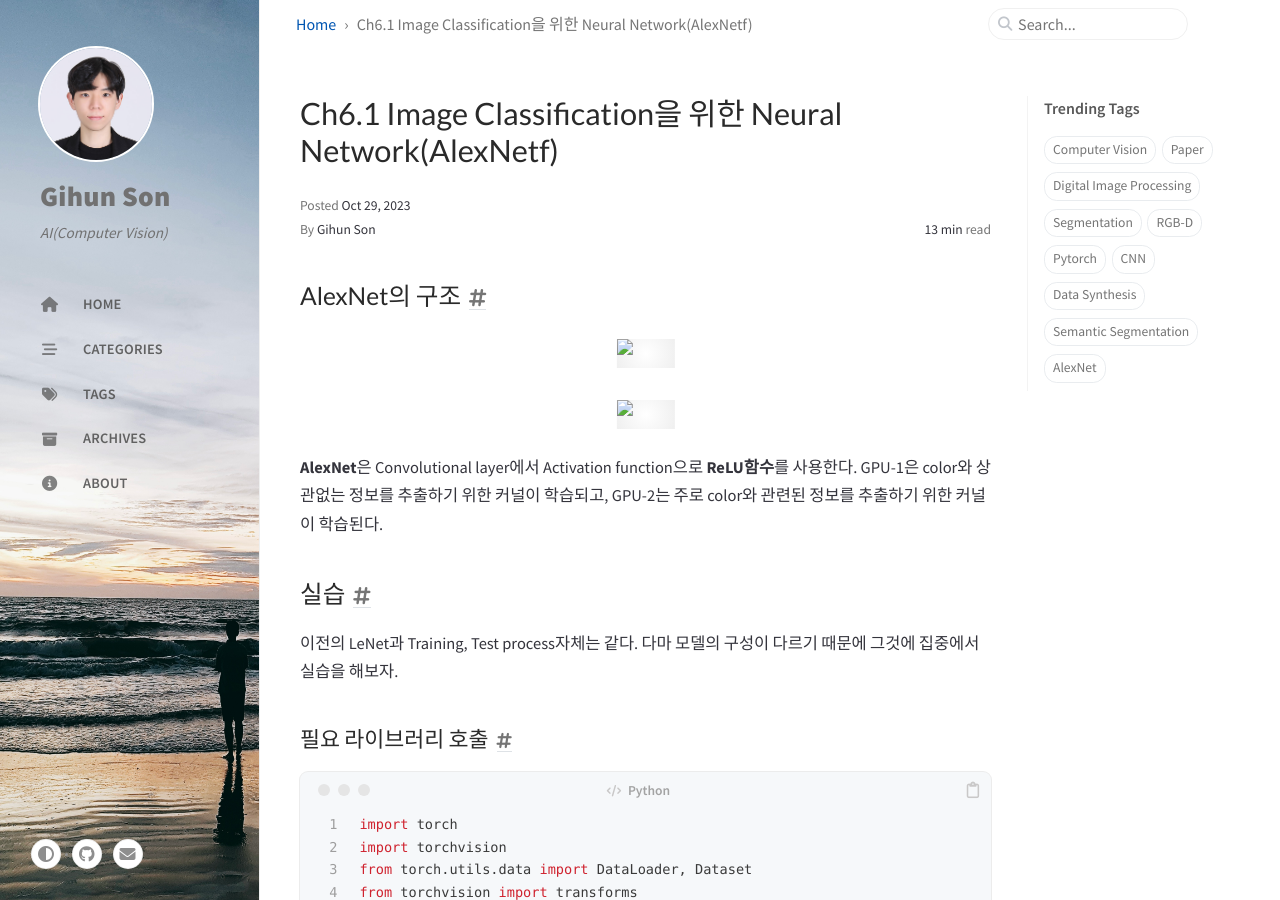
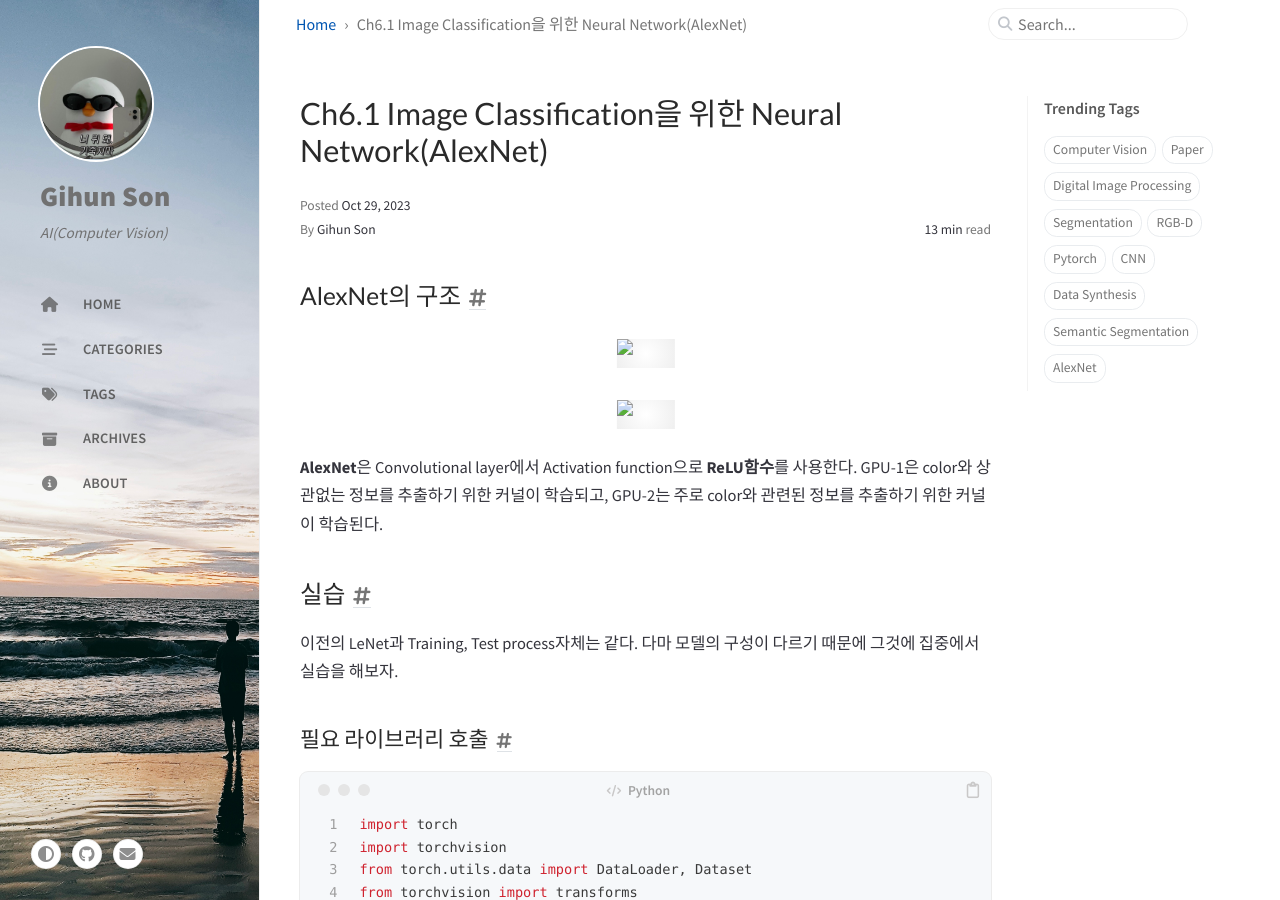
Before and after one commit to gihuni99/gihuni99.github.io, a Jekyll site: the page built from _posts/Study/Pytorch/2023-10-29-Ch6_1_2.md, in a window 1280 px wide and 900 px high. Built offline with Jekyll 4.4.1, drawn with Linux system fonts in a browser that asks for light colours; cached includes are drawn as plain includes; comment, search, counter and statistics services are not loaded.

Commit message:
AlexNet_text

```diff
--- a/_config.yml
+++ b/_config.yml
@@ -83,7 +83,7 @@ theme_mode: # [light|dark]
 #img_cdn: "https://chirpy-img.netlify.app"
 
 # the avatar on sidebar, support local or CORS resources
-avatar: './assets/img/증명사진.jpg'
+avatar: './assets/img/profileimg.jpg'
 
 # boolean type, the global switch for TOC in posts.
 toc: true
--- a/_posts/Study/Pytorch/2023-10-29-Ch6_1_2.md
+++ b/_posts/Study/Pytorch/2023-10-29-Ch6_1_2.md
@@ -1,5 +1,5 @@
 ---
-title: Ch6.1 Image Classification을 위한 Neural Network(AlexNetf)
+title: Ch6.1 Image Classification을 위한 Neural Network(AlexNet)
 date: 2023-10-29 00:00:00 +09:00
 categories: [Study, Pytorch]
 tags:
```
